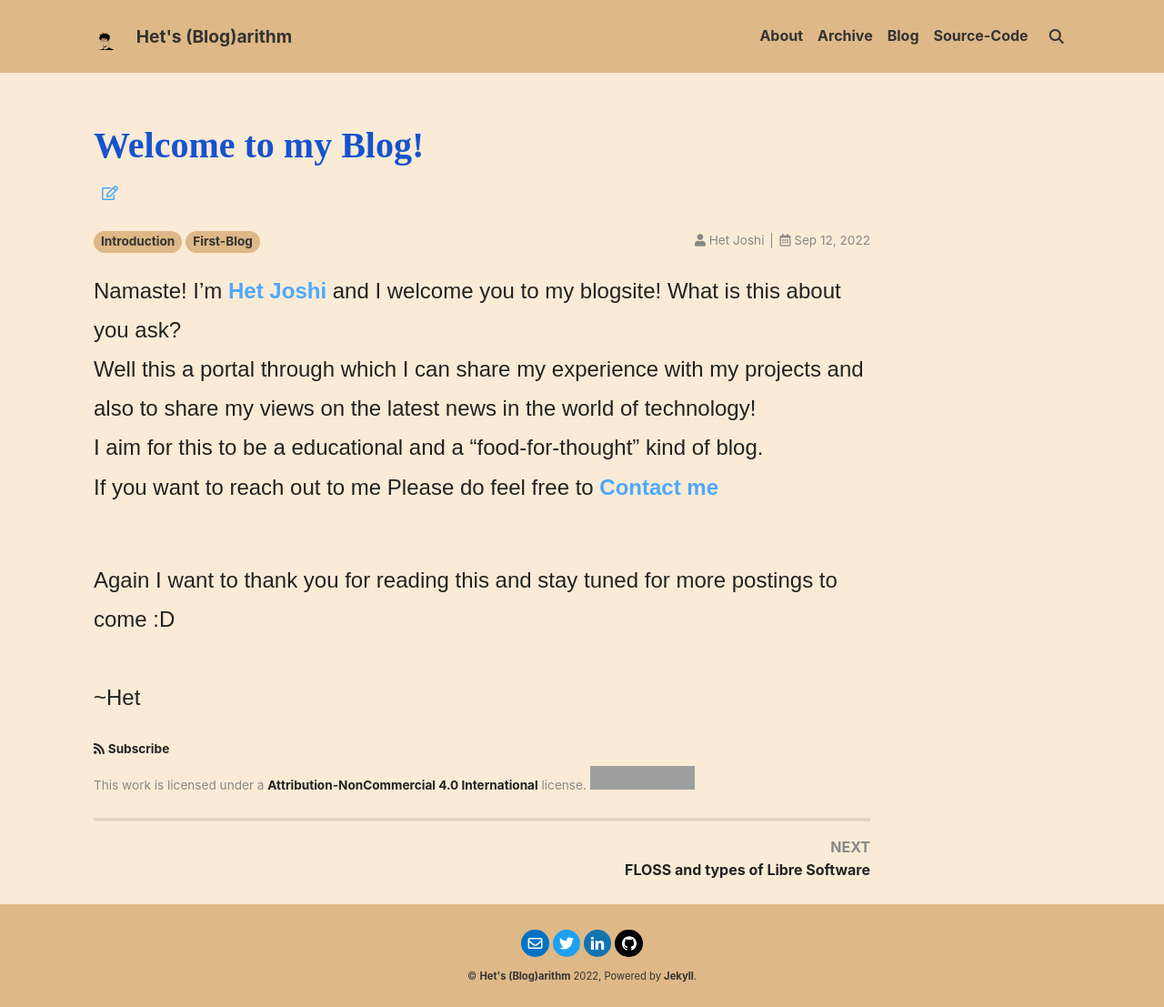
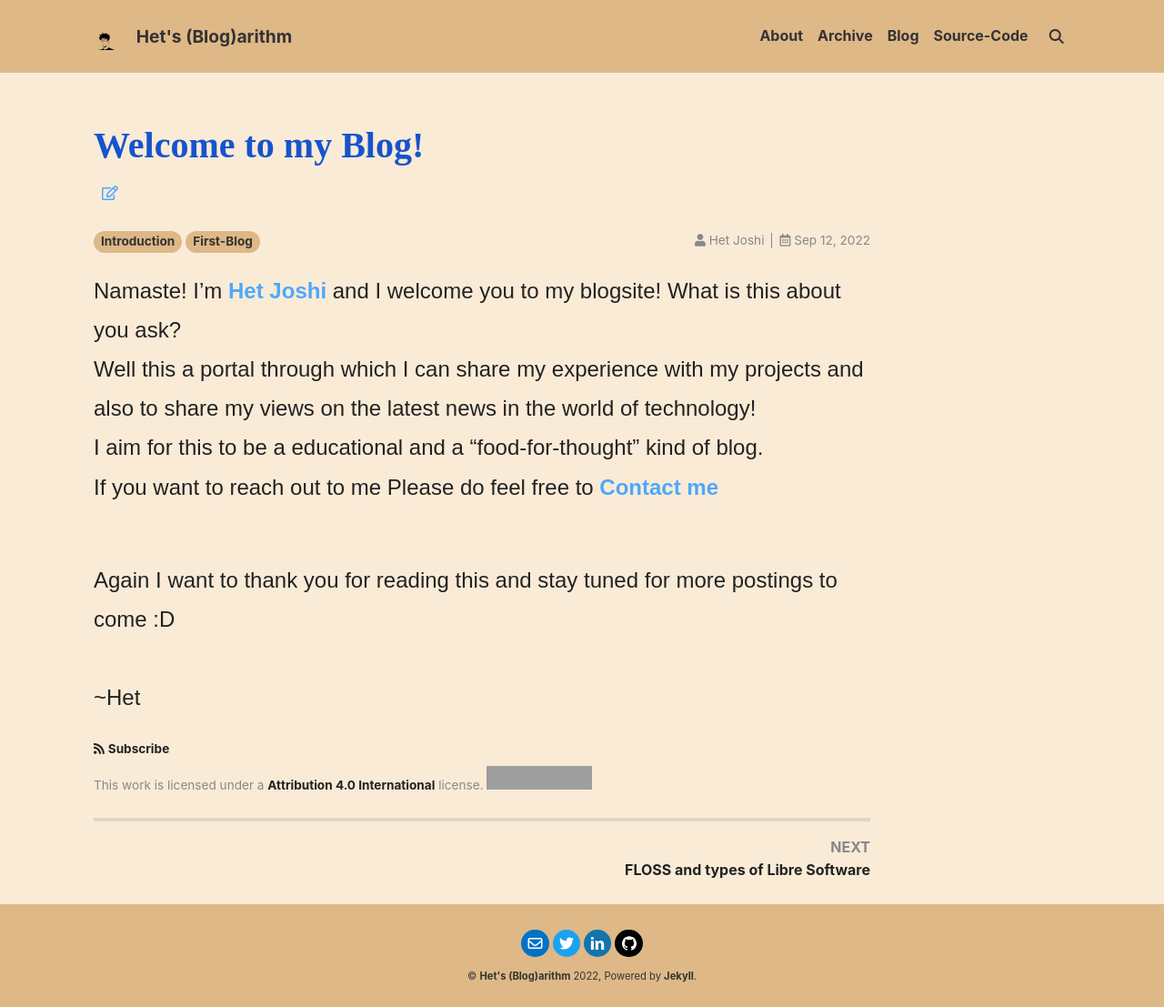
Before and after one commit to Het-Joshi/blog, a Jekyll site: the page built from _posts/2022-09-12-welcome.md, in a window 1280 px wide. Shown: the whole page at 91% size. Built offline with Jekyll 4.4.1, drawn with Linux system fonts in a browser that asks for light colours; nearby versions of some CDN libraries; some web fonts are replaced; some of the changed lines change nothing that is shown; grey boxes are pictures that could not be loaded.

Commit message:
CC-BY-4.0

```diff
--- a/_config.yml
+++ b/_config.yml
@@ -76,7 +76,7 @@ paths:
 excerpt_separator: <!--more-->
 
 ## license
-license: CC-BY-NC-4.0 # "CC-BY-4.0", "CC-BY-SA-4.0", "CC-BY-NC-4.0", "CC-BY-ND-4.0"
+license: CC-BY-4.0 # "CC-BY-4.0", "CC-BY-SA-4.0", "CC-BY-NC-4.0", "CC-BY-ND-4.0"
 
 ## TOC
 toc:
```
